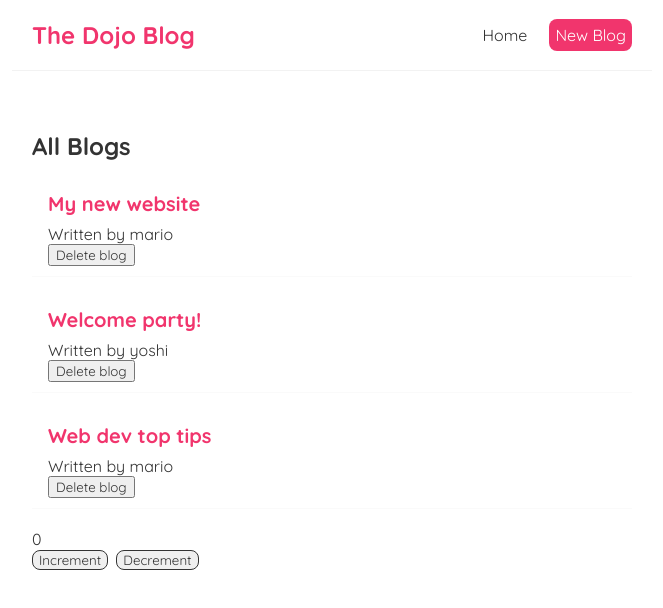
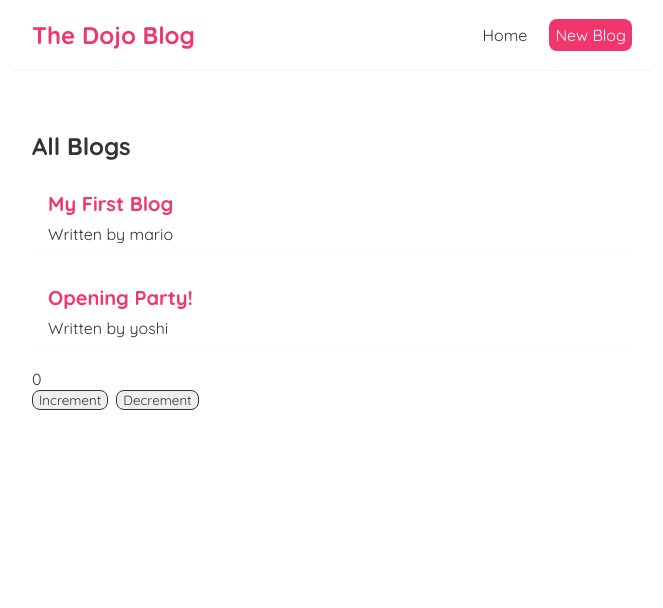
Before and after one commit to Ramon-Encinas/blog-test, a React (Create React App) app: page / in a window 1280 px wide. Shown: the top 608 px of the page, without its empty margins (308-971 px from the left). Built offline with nearby package versions, Linux system fonts and the light colour scheme; data requests are answered from the project's data file.

Commit message:
Removed Delete button

```diff
--- a/src/BlogList.js
+++ b/src/BlogList.js
@@ -1,4 +1,4 @@
-const BlogList = ({ blogs, title, handleDelete }) => {
+const BlogList = ({ blogs, title}) => {
 
   return (
     <div className="blog-list">
@@ -7,7 +7,6 @@ const BlogList = ({ blogs, title, handleDelete }) => {
         <div className="blog-preview" key={blog.id}>
           <h2>{blog.title}</h2>
           <p>Written by {blog.author}</p>
-          <button onClick={() => handleDelete(blog.id)}>Delete blog</button>
         </div>
       ))}
     </div>
--- a/src/Counter.js
+++ b/src/Counter.js
@@ -14,8 +14,8 @@ const Counter = () => {
   return (
     <div className="counter">
       <p>{count}</p>
-      <button onClick={incrementClick}>Increment</button>
-      <button onClick={decrementClick}>Decrement</button>
+      <button onClick={() => {incrementClick()}}>Increment</button>
+      <button onClick={() => {decrementClick()}}>Decrement</button>
     </div>
   );
 };
--- a/src/Home.js
+++ b/src/Home.js
@@ -1,21 +1,23 @@
-import { useState } from "react";
+import { useState, useEffect } from "react";
 import BlogList from "./BlogList";
 
 const Home = () => {
-    const [blogs, setBlogs] = useState([
-        { title: 'My new website', body: 'lorem ipsum...', author: 'mario', id: 1 },
-        { title: 'Welcome party!', body: 'lorem ipsum...', author: 'yoshi', id: 2 },
-        { title: 'Web dev top tips', body: 'lorem ipsum...', author: 'mario', id: 3 }
-    ]);
+    const [blogs, setBlogs] = useState(null);
 
-    const handleDelete = (id) => {
-         const newBlogs = blogs.filter(blog => blog.id !== id);
-         setBlogs(newBlogs);
-    }
+    useEffect(() => {
+        async function fetchData() {
+            const response = await fetch('http://localhost:8000/blogs');
+            const data = await response.json();
+            console.log(data);
+            setBlogs(data);
+        }
+        fetchData();
+    }, []);
+
 
     return (
         <div className="home">
-            <BlogList blogs={blogs} title="All Blogs" handleDelete={handleDelete}/>
+            {blogs && <BlogList blogs={blogs} title="All Blogs"/>}
         </div>
     );
 }
```
